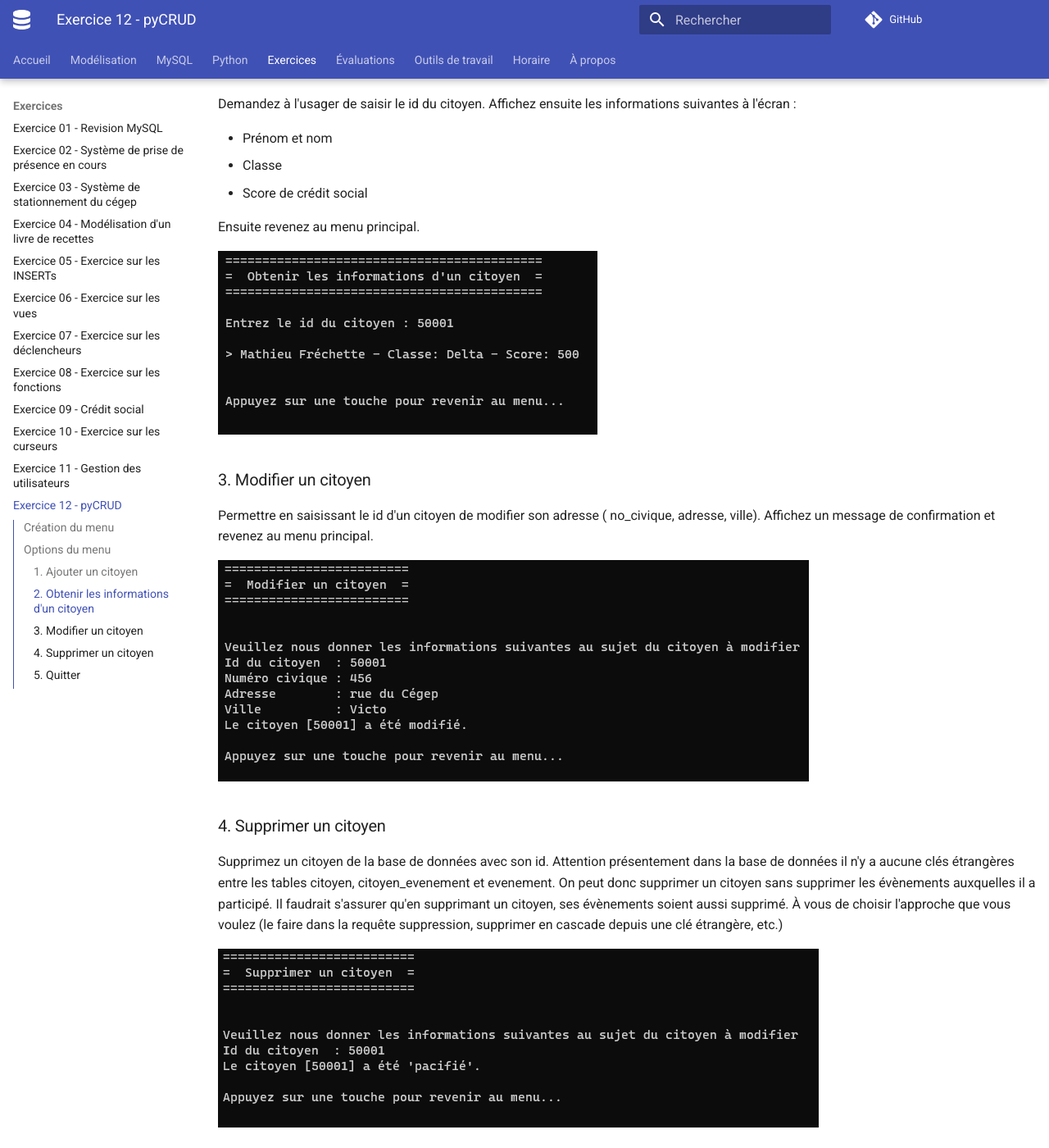
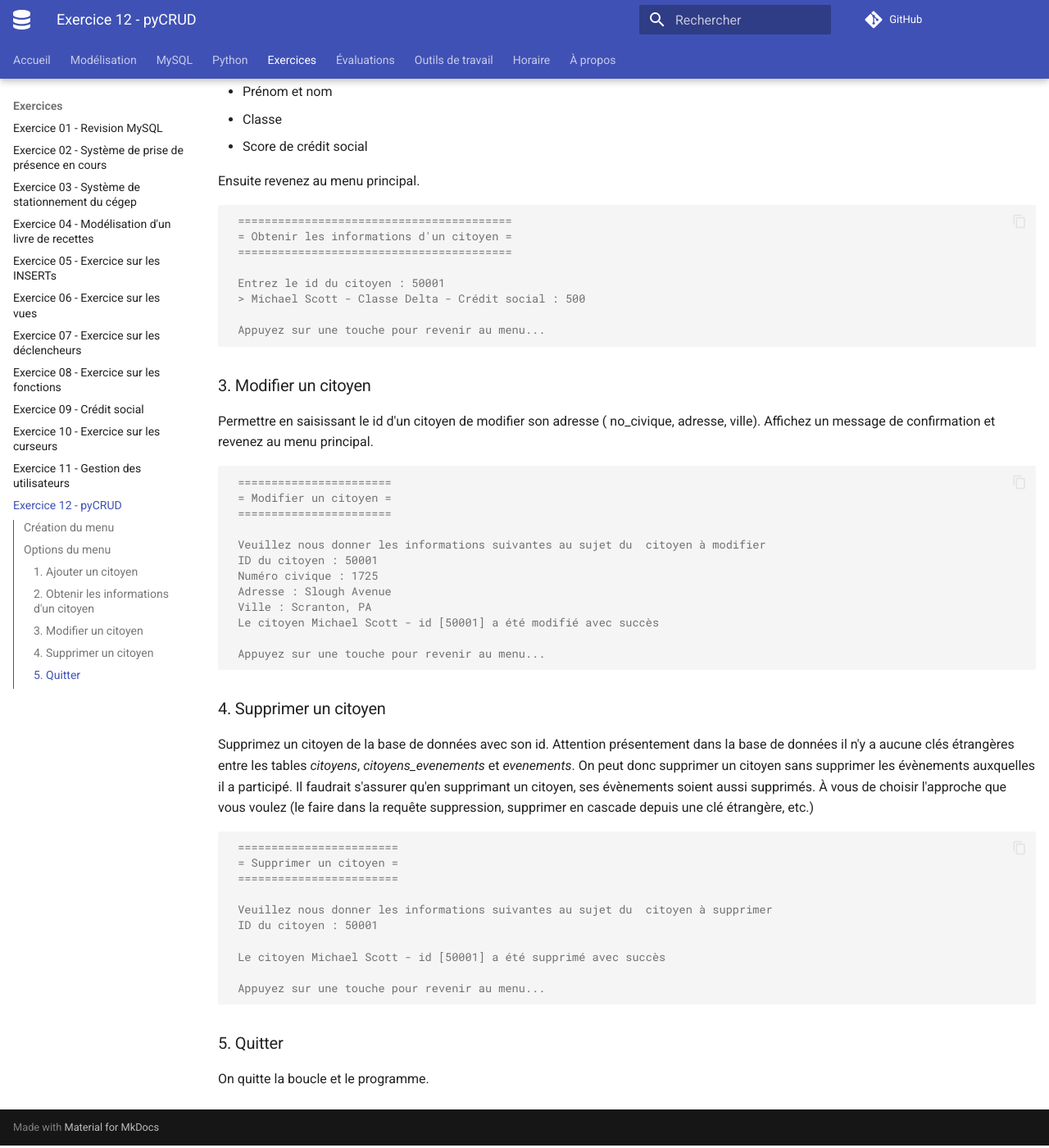
Before and after one commit to cegepvictoetienne/bd2, an MkDocs documentation site: the page built from docs/exercices/ex12_enonce.md, in a window 1280 px wide and 1400 px high, scrolled down 1664 px. Shown: the whole window at 82% size. Built offline with MkDocs 1.6.1 and Material for MkDocs 9.7.7, drawn with Linux system fonts in a browser that asks for light colours; comment, search, counter and statistics services are not loaded; some of the changed text lies outside the part shown.

Commit message:
correction exercices bd2

````diff
--- a/docs/exercices/ex12_enonce.md
+++ b/docs/exercices/ex12_enonce.md
@@ -1,6 +1,6 @@
 # Exercice 12 - pyCRUD
 
-Comme premier exercice avec Python, on va créer une application console simple qui va couvrir sommairement les opération CRUD. Nous allons utiliser la base de données credit_social. Je vous laisse aller pour l'apprentissage de Python et des notions dont vous allez avoir besoin (afficher à l'écran, lire une saisie clavier, boucle, fonction, module?).
+Comme premier exercice avec Python, on va créer une application console simple qui va couvrir sommairement les opération CRUD. Nous allons utiliser la base de données credit_social. Je vous laisse aller pour l'apprentissage de Python et des notions dont vous allez avoir besoin (afficher à l'écran, lire une saisie clavier, boucle, fonction, module).
 
 ## Création du menu
 
@@ -13,8 +13,20 @@ Au lancement du programme, un menu s'affichera avec les options suivantes :
 5. Quitter
 
 Exemple de menu
+```console
+ =================
+ = Crédit social =
+ =================
 
-![ex12_01](../images/ex12_01.png){.center .shadow}
+ Menu principal
+ 1- Ajouter un nouveau citoyen
+ 2- Obtenir les informations d'un citoyen
+ 3- Modifier un citoyen
+ 4- Supprimer un citoyen
+ 5- Quitter
+
+ Veuillez choisir une option :
+```
 
 
 ## Options du menu
@@ -30,9 +42,26 @@ Demandez à l'usager les informations suivantes sur le citoyen à ajouter :
 - ville
 - pin
 
-Les champs classe_id et credit_initial seront "forcés" à respectivement 4 et 500. Une fois l'ajout fait, affichez un message de confirmation et revenez au menu principal.
+Utiliser les valeurs suivantes pour les autres champs :
+- classe_id : 4
+- credit_initial : 500
 
-![ex12_02](../images/ex12_02.png){.center .shadow}
+Une fois l'ajout fait, affichez un message de confirmation et revenez au menu principal.
+```console
+ ==============================
+ = Ajouter un nouveau citoyen =
+ ==============================
+
+ Veuillez nous donner les informations suivantes au sujet du nouveau citoyen
+ Prénom : Michael
+ Nom : Scott
+ Numéro civique : 1725
+ Adresse : Slough Avenue
+ Ville : Scranton
+ PIN : db123fe-00xx-fagsv
+ Le citoyen Michael Scott - id [50001] a été ajouté avec succès
+ Appuyez sur une touche pour revenir au menu...
+```
 
 ### 2. Obtenir les informations d'un citoyen
 
@@ -44,19 +73,52 @@ Demandez à l'usager de saisir le id du citoyen. Affichez ensuite les informatio
 
 Ensuite revenez au menu principal.
 
-![ex12_03](../images/ex12_03.png){.center .shadow}
+```console
+ =========================================
+ = Obtenir les informations d'un citoyen =
+ =========================================
+
+ Entrez le id du citoyen : 50001
+ > Michael Scott - Classe Delta - Crédit social : 500
+
+ Appuyez sur une touche pour revenir au menu...
+```
 
 ### 3. Modifier un citoyen
 
 Permettre en saisissant le id d'un citoyen de modifier son adresse ( no_civique, adresse, ville). Affichez un message de confirmation et revenez au menu principal.
 
-![ex12_04](../images/ex12_04.png){.center .shadow}
+```console
+ =======================
+ = Modifier un citoyen =
+ =======================
+
+ Veuillez nous donner les informations suivantes au sujet du  citoyen à modifier
+ ID du citoyen : 50001
+ Numéro civique : 1725
+ Adresse : Slough Avenue
+ Ville : Scranton, PA
+ Le citoyen Michael Scott - id [50001] a été modifié avec succès
+
+ Appuyez sur une touche pour revenir au menu...
+```
 
 ### 4. Supprimer un citoyen
 
-Supprimez un citoyen de la base de données avec son id. Attention présentement dans la base de données il n'y a aucune clés étrangères entre les tables citoyen, citoyen_evenement et evenement. On peut donc supprimer un citoyen sans supprimer les évènements auxquelles il a participé. Il faudrait s'assurer qu'en supprimant un citoyen, ses évènements soient aussi supprimé. À vous de choisir l'approche que vous voulez (le faire dans la requête suppression, supprimer en cascade depuis une clé étrangère, etc.)
+Supprimez un citoyen de la base de données avec son id. Attention présentement dans la base de données il n'y a aucune clés étrangères entre les tables *citoyens*, *citoyens_evenements* et *evenements*. On peut donc supprimer un citoyen sans supprimer les évènements auxquelles il a participé. Il faudrait s'assurer qu'en supprimant un citoyen, ses évènements soient aussi supprimés. À vous de choisir l'approche que vous voulez (le faire dans la requête suppression, supprimer en cascade depuis une clé étrangère, etc.)
 
-![ex12_05](../images/ex12_05.png){.center .shadow}
+```console
+ ========================
+ = Supprimer un citoyen =
+ ========================
+
+ Veuillez nous donner les informations suivantes au sujet du  citoyen à supprimer
+ ID du citoyen : 50001
+
+ Le citoyen Michael Scott - id [50001] a été supprimé avec succès
+
+ Appuyez sur une touche pour revenir au menu...
+```
 
 ### 5. Quitter
 
````
Also changed, not shown: docs/exercices/ex01_enonce.md (+5 -5 lines), docs/exercices/ex09_enonce.md (+66 -40 lines), docs/exercices/ex10_enonce.md (+9 -9 lines), docs/exercices/ex11_enonce.md (+9 -9 lines), docs/images/ex01_diagramme.png (deleted), docs/images/ex01_diagramme.svg (added), docs/images/ex09_diagramme.svg (added), docs/images/ex10_01.svg (added), docs/images/ex12_01.png (deleted), docs/images/ex12_02.png (deleted), docs/images/ex12_03.png (deleted), docs/images/ex12_04.png (deleted), docs/images/ex12_05.png (deleted), 5 other files.
